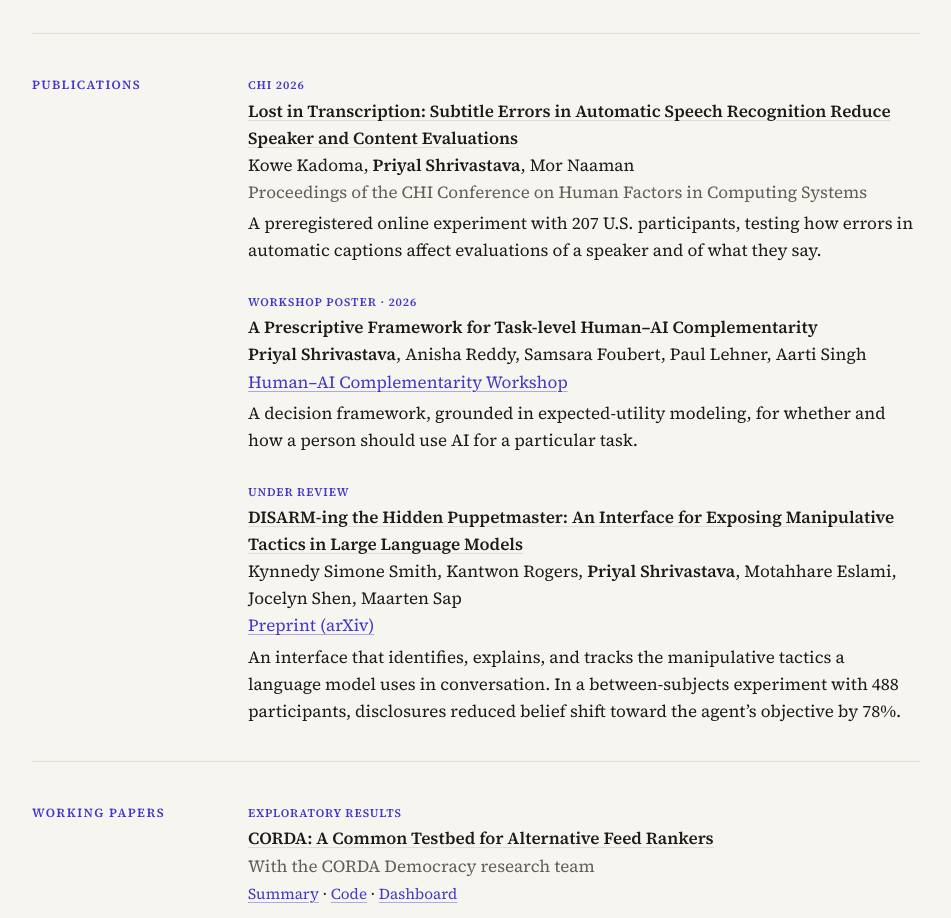
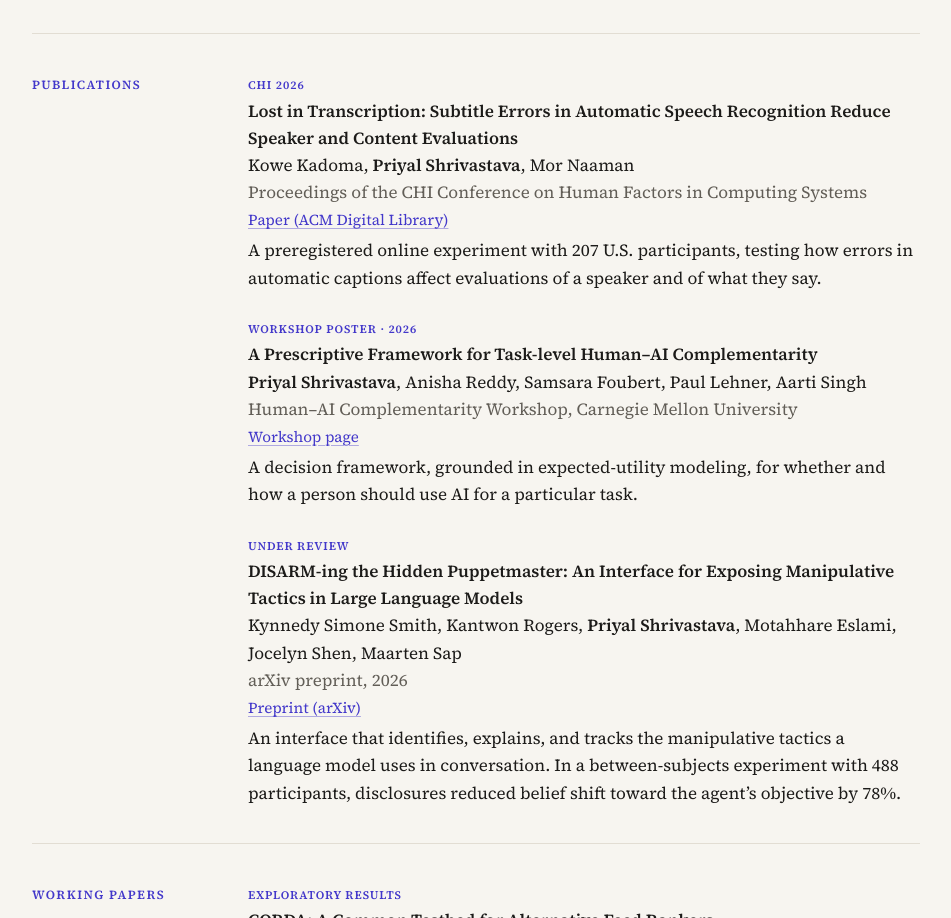
Before and after one commit to What-is-riyal/priyalshrivastava.github.io, a plain HTML site: page index.html in a window 1280 px wide. Shown: the part 792-1710 px from the top of the page, without its empty margins (164-1115 px from the left). Drawn offline with Linux system fonts and the light colour scheme.

Commit message:
Use one layout for every publication

```diff
--- a/index.html
+++ b/index.html
@@ -52,23 +52,26 @@
       <ul class="entries">
         <li>
           <span class="tag">CHI 2026</span><br>
-          <span class="title"><a href="https://dl.acm.org/doi/full/10.1145/3772318.3790911">Lost in Transcription: Subtitle Errors in Automatic Speech Recognition Reduce Speaker and Content Evaluations</a></span><br>
+          <span class="title">Lost in Transcription: Subtitle Errors in Automatic Speech Recognition Reduce Speaker and Content Evaluations</span><br>
           Kowe Kadoma, <b>Priyal Shrivastava</b>, Mor Naaman<br>
-          <span class="meta">Proceedings of the CHI Conference on Human Factors in Computing Systems</span>
+          <span class="meta">Proceedings of the CHI Conference on Human Factors in Computing Systems</span><br>
+          <span class="links"><a href="https://dl.acm.org/doi/full/10.1145/3772318.3790911">Paper (ACM Digital Library)</a></span>
           <p class="note">A preregistered online experiment with 207 U.S. participants, testing how errors in automatic captions affect evaluations of a speaker and of what they say.</p>
         </li>
         <li>
           <span class="tag">Workshop poster &middot; 2026</span><br>
           <span class="title">A Prescriptive Framework for Task-level Human&ndash;AI Complementarity</span><br>
           <b>Priyal Shrivastava</b>, Anisha Reddy, Samsara Foubert, Paul Lehner, Aarti Singh<br>
-          <span class="meta"><a href="https://www.cmu.edu/ai-sdm/research/human-ai-workshop/">Human&ndash;AI Complementarity Workshop</a></span>
+          <span class="meta">Human&ndash;AI Complementarity Workshop, Carnegie Mellon University</span><br>
+          <span class="links"><a href="https://www.cmu.edu/ai-sdm/research/human-ai-workshop/">Workshop page</a></span>
           <p class="note">A decision framework, grounded in expected-utility modeling, for whether and how a person should use AI for a particular task.</p>
         </li>
         <li>
           <span class="tag">Under review</span><br>
-          <span class="title"><a href="https://arxiv.org/abs/2610.20878">DISARM-ing the Hidden Puppetmaster: An Interface for Exposing Manipulative Tactics in Large Language Models</a></span><br>
+          <span class="title">DISARM-ing the Hidden Puppetmaster: An Interface for Exposing Manipulative Tactics in Large Language Models</span><br>
           Kynnedy Simone Smith, Kantwon Rogers, <b>Priyal Shrivastava</b>, Motahhare Eslami, Jocelyn Shen, Maarten Sap<br>
-          <span class="meta"><a href="https://arxiv.org/abs/2610.20878">Preprint (arXiv)</a></span>
+          <span class="meta">arXiv preprint, 2026</span><br>
+          <span class="links"><a href="https://arxiv.org/abs/2610.20878">Preprint (arXiv)</a></span>
           <p class="note">An interface that identifies, explains, and tracks the manipulative tactics a language model uses in conversation. In a between-subjects experiment with 488 participants, disclosures reduced belief shift toward the agent&rsquo;s objective by 78%.</p>
         </li>
       </ul>
```
